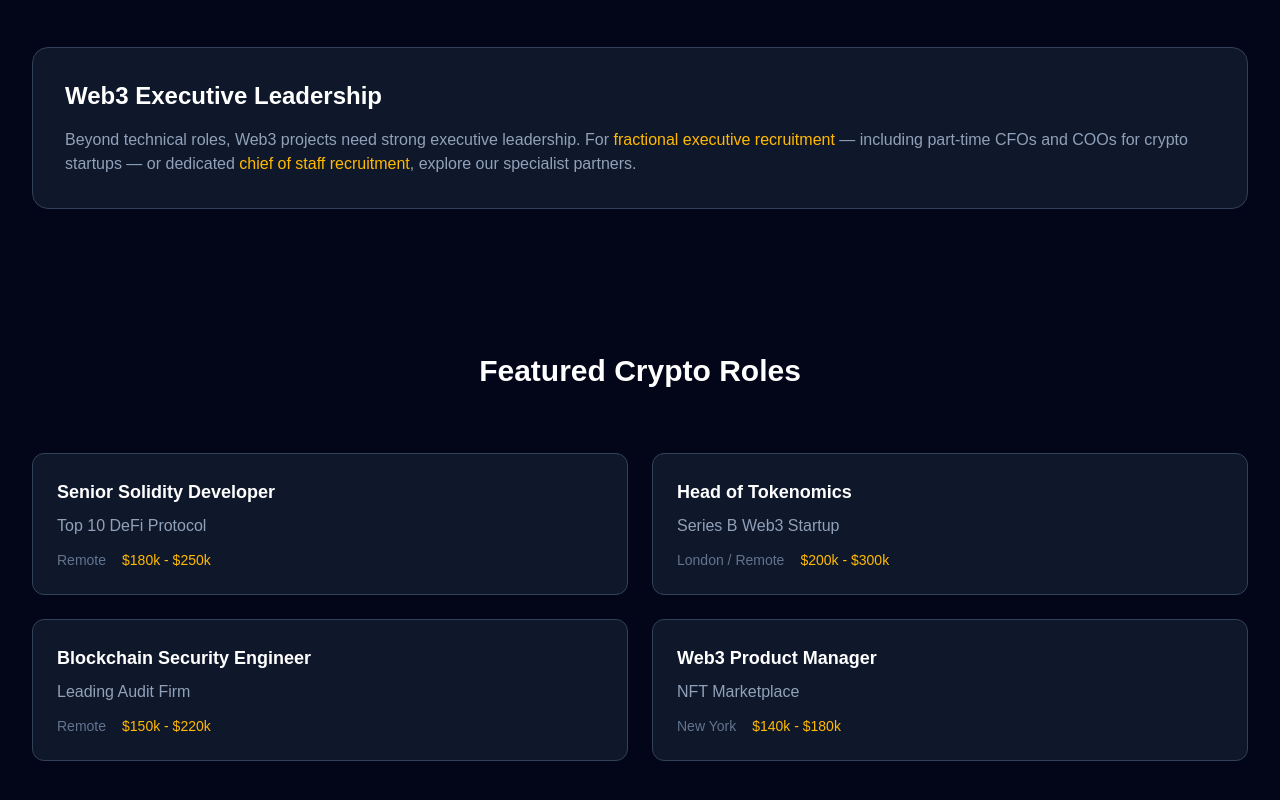
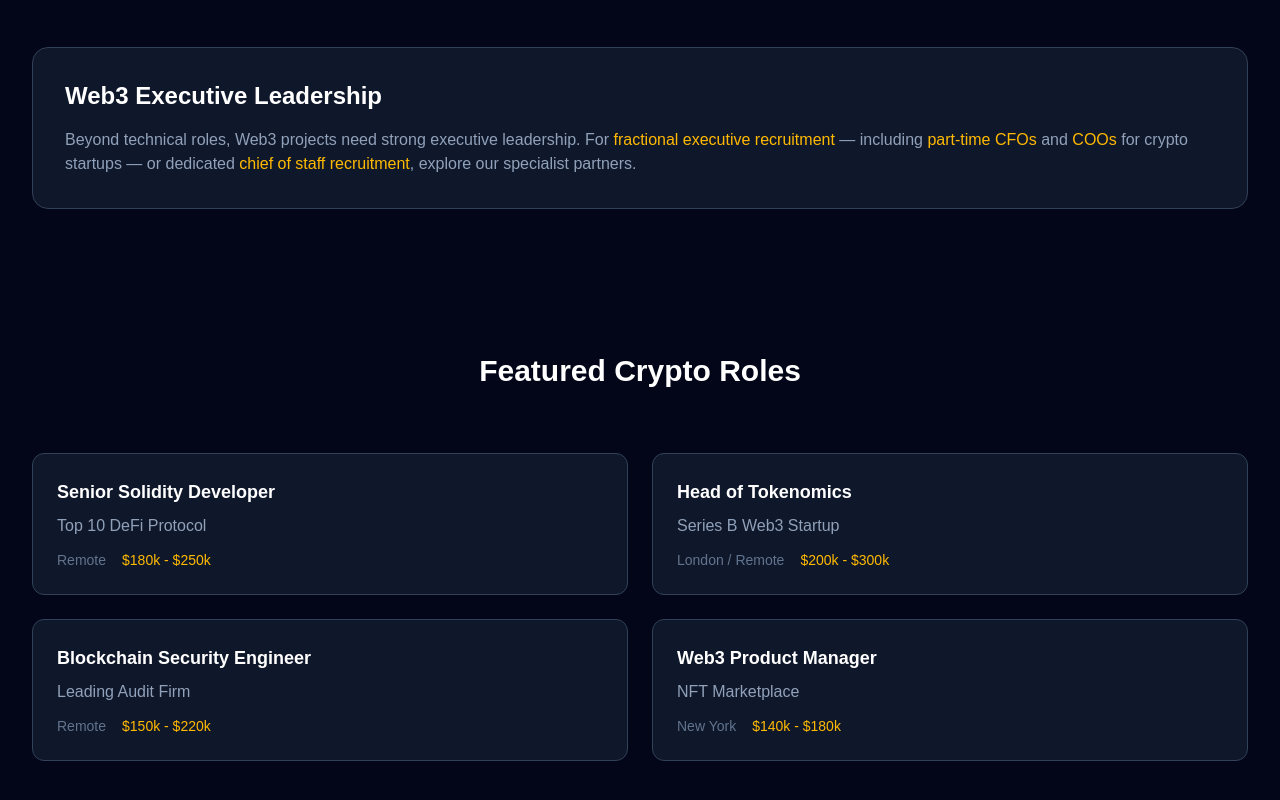
Before and after one commit to Londondannyboy/rainmakrr.agency, a Next.js app: page / in a window 1280 px wide. Shown: the part 1094-1894 px from the top of the page. Built offline with nearby package versions, Linux system fonts and the light colour scheme.

Commit message:
Add deep links to fractional.quest role pages
- Link "part-time CFOs" to /fractional-cfo
- Link "COOs" to /fractional-coo

Improves SEO for fractional.quest through contextual backlinks.

Co-Authored-By: Claude Opus 4.5 <noreply@anthropic.com>

```diff
--- a/app/page.tsx
+++ b/app/page.tsx
@@ -92,7 +92,7 @@ export default function Home() {
             <div className="bg-slate-800/50 rounded-2xl p-8 border border-slate-700">
               <h3 className="text-2xl font-bold mb-4">Web3 Executive Leadership</h3>
               <p className="text-slate-400">
-                Beyond technical roles, Web3 projects need strong executive leadership. For <a href="https://fractional.quest" target="_blank" rel="noopener noreferrer" className="text-amber-400 hover:underline">fractional executive recruitment</a> — including part-time CFOs and COOs for crypto startups — or dedicated <a href="https://chiefofstaff.quest" target="_blank" rel="noopener noreferrer" className="text-amber-400 hover:underline">chief of staff recruitment</a>, explore our specialist partners.
+                Beyond technical roles, Web3 projects need strong executive leadership. For <a href="https://fractional.quest" target="_blank" rel="noopener noreferrer" className="text-amber-400 hover:underline">fractional executive recruitment</a> — including <a href="https://fractional.quest/fractional-cfo" target="_blank" rel="noopener noreferrer" className="text-amber-400 hover:underline">part-time CFOs</a> and <a href="https://fractional.quest/fractional-coo" target="_blank" rel="noopener noreferrer" className="text-amber-400 hover:underline">COOs</a> for crypto startups — or dedicated <a href="https://chiefofstaff.quest" target="_blank" rel="noopener noreferrer" className="text-amber-400 hover:underline">chief of staff recruitment</a>, explore our specialist partners.
               </p>
             </div>
           </div>
```
